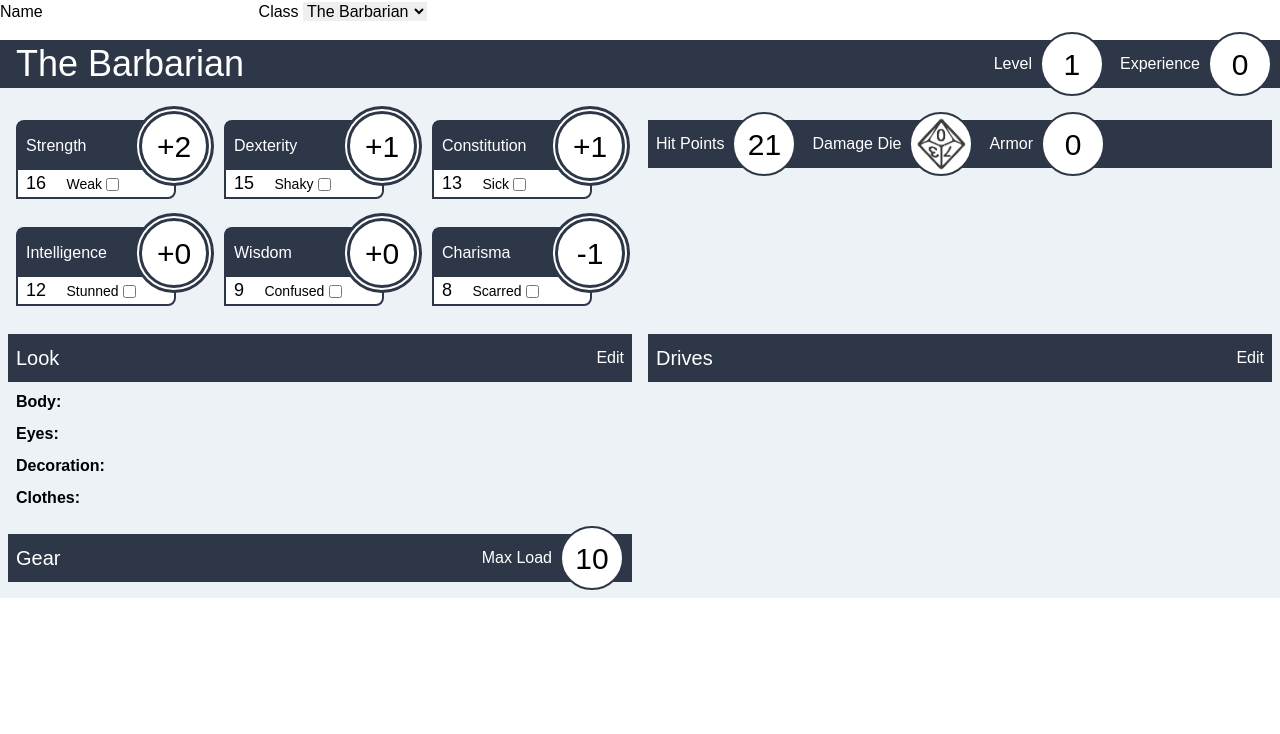
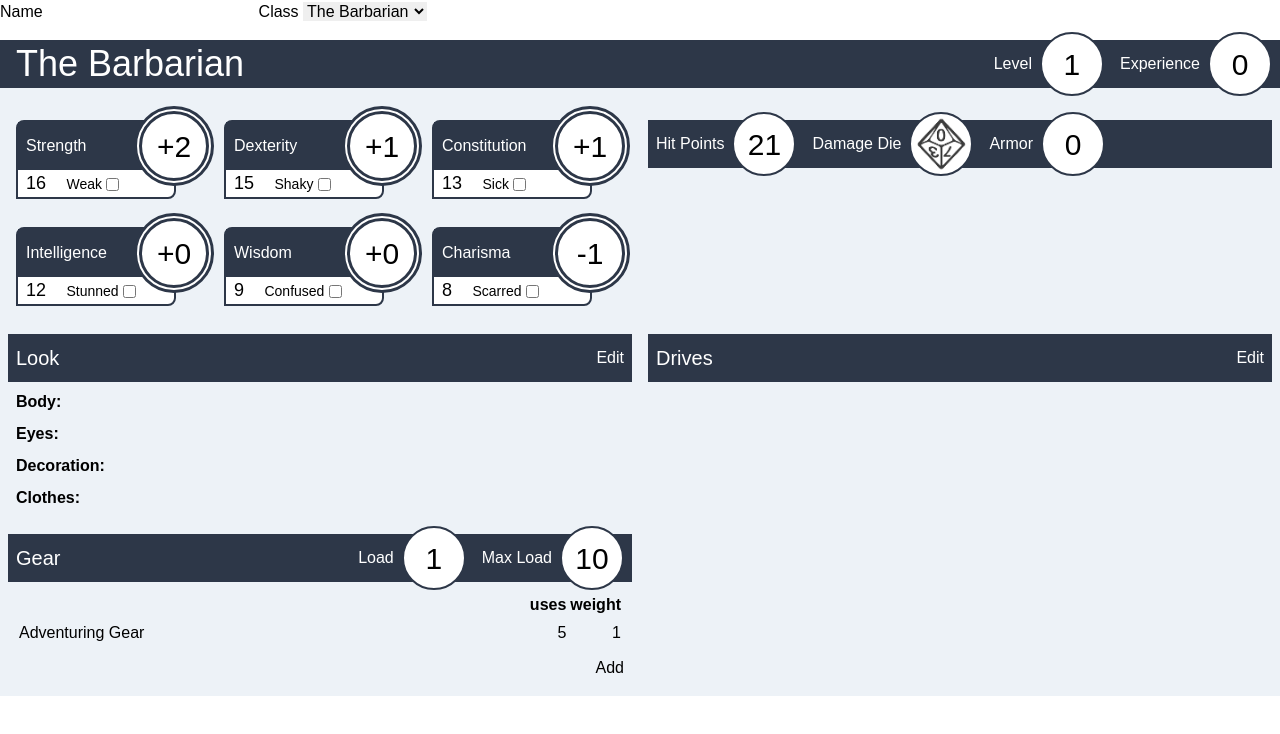
Before and after one commit to robfletcher/dungeon-world-sheets, a Svelte app: page / in a window 1280 px wide. Shown: the top 734 px of the page. Built offline with nearby package versions, Linux system fonts and the light colour scheme; a web font is replaced by a local one.

Commit message:
Modal for adding gear

```diff
--- a/src/App.svelte
+++ b/src/App.svelte
@@ -75,4 +75,17 @@
     z-index: 1;
   }
 
+  section ul,
+  section table,
+  section footer {
+    @apply m-2;
+  }
+
+  li {
+    @apply my-2;
+  }
+
+  main  input {
+    @apply px-1;
+  }
 </style>
--- a/src/Gear.svelte
+++ b/src/Gear.svelte
@@ -1,5 +1,24 @@
 <script>
-  import {character} from "./character";
+  import Modal from './Modal.svelte';
+
+  import {character, InventoryItem} from "./character";
+
+  let showModal = false;
+
+  let addedItemHasUses = false;
+  let addedItem = new InventoryItem();
+  function openAddItem() {
+    addedItem = new InventoryItem();
+    showModal = true;
+  }
+
+  function addItem() {
+    character.update(c => {
+      c.gear.push(addedItem);
+      return c;
+    });
+    showModal = false;
+  }
 </script>
 
 <section id="gear">
@@ -8,12 +27,104 @@
     <h1>Gear</h1>
 
     <section id="load" class="labelled-score">
+      <h1>Load</h1>
+      <div class="value">{$character.load}</div>
+    </section>
+
+    <section id="max-load" class="labelled-score">
       <h1>Max Load</h1>
       <div class="value">{$character.maxLoad}</div>
     </section>
   </header>
+
+  <table>
+    <thead>
+    <tr>
+      <th>&nbsp;</th>
+      <th>uses</th>
+      <th>weight</th>
+    </tr>
+    </thead>
+    <tbody>
+    {#each $character.gear as item}
+      <tr>
+          {#if item.uses !== null}
+            <td>{item.name}</td>
+            <td>{item.uses}</td>
+          {:else}
+            <td colspan="2">{item.name}</td>
+          {/if}
+        <td>{item.weight}</td>
+      </tr>
+    {/each}
+    </tbody>
+  </table>
+
+  <footer>
+    <button type="button" on:click={openAddItem}>Add</button>
+  </footer>
 </section>
 
+{#if showModal}
+  <Modal on:cancel={() => showModal = false} on:ok={addItem}>
+    <h2 slot="header">Add to Gear</h2>
+
+    <fieldset>
+      <label>
+        Item:
+        <input type="text" bind:value={addedItem.name}>
+      </label>
+    </fieldset>
+
+    <fieldset>
+      <label>
+        Has uses?
+        <input type="checkbox" bind:checked={addedItemHasUses}>
+      </label>
+
+      <label>
+        Uses:
+        <input type="range" min="0" max="10" bind:value={addedItem.uses} disabled={!addedItemHasUses}>
+        <span>{addedItem.uses}</span>
+      </label>
+    </fieldset>
+
+    <fieldset>
+      <label>
+        Weight:
+        <input type="range" min="0" max="5" bind:value={addedItem.weight}>
+        <span>{addedItem.weight}</span>
+      </label>
+    </fieldset>
+
+    <fieldset>
+      <label>
+        Armor:
+        <input type="range" min="0" max="5" bind:value={addedItem.armor}>
+        <span>{addedItem.armor}</span>
+      </label>
+    </fieldset>
+  </Modal>
+{/if}
+
 <style>
+  table {
+    @apply table-auto border-separate;
+  }
 
+  td {
+    @apply text-right;
+  }
+
+  td:first-child {
+    @apply text-left;
+  }
+
+  th:first-child, td:first-child {
+    width: 100%;
+  }
+
+  footer {
+    @apply text-right;
+  }
 </style>
--- a/src/Look.svelte
+++ b/src/Look.svelte
@@ -46,14 +46,6 @@
     @apply block;
   }
 
-  ul {
-    @apply m-2;
-  }
-
-  li {
-    @apply my-2;
-  }
-
   label {
     @apply flex;
   }
--- /dev/null
+++ b/src/Modal.svelte
@@ -0,0 +1,84 @@
+<script>
+  import { createEventDispatcher, onDestroy } from 'svelte';
+
+  const dispatch = createEventDispatcher();
+  const ok = () => dispatch('ok');
+  const cancel = () => dispatch('cancel');
+
+  let modal;
+
+  const handle_keydown = e => {
+    if (e.key === 'Escape') {
+      cancel();
+      return;
+    }
+
+    if (e.key === 'Tab') {
+      // trap focus
+      const nodes = modal.querySelectorAll('*');
+      const tabbable = Array.from(nodes).filter(n => n.tabIndex >= 0);
+
+      let index = tabbable.indexOf(document.activeElement);
+      if (index === -1 && e.shiftKey) index = 0;
+
+      index += tabbable.length + (e.shiftKey ? -1 : 1);
+      index %= tabbable.length;
+
+      tabbable[index].focus();
+      e.preventDefault();
+    }
+  };
+
+  const previously_focused = typeof document !== 'undefined' && document.activeElement;
+
+  if (previously_focused) {
+    onDestroy(() => {
+      previously_focused.focus();
+    });
+  }
+</script>
+
+<svelte:window on:keydown={handle_keydown}/>
+
+<div class="modal-background" on:click={cancel}></div>
+
+<div class="modal" role="dialog" aria-modal="true" bind:this={modal}>
+  <slot name="header"></slot>
+  <hr>
+  <slot></slot>
+  <hr>
+
+  <!-- svelte-ignore a11y-autofocus -->
+  <button autofocus on:click={ok}>Ok</button>
+  <button autofocus on:click={cancel}>Cancel</button>
+</div>
+
+<style>
+  .modal-background {
+    position: fixed;
+    top: 0;
+    left: 0;
+    width: 100%;
+    height: 100%;
+    background: rgba(0,0,0,0.3);
+  }
+
+  .modal {
+    position: absolute;
+    left: 50%;
+    top: 50%;
+    width: calc(100vw - 4em);
+    max-width: 32em;
+    max-height: calc(100vh - 4em);
+    overflow: auto;
+    transform: translate(-50%,-50%);
+    padding: 1em;
+    border-radius: 0.2em;
+    background: white;
+    z-index: 2;
+  }
+
+  button {
+    display: block;
+  }
+</style>
--- a/src/character.js
+++ b/src/character.js
@@ -1,4 +1,4 @@
-import {derived, writable} from 'svelte/store';
+import {writable} from 'svelte/store';
 import {playbooks} from "./Playbooks";
 
 class Stat {
@@ -33,6 +33,15 @@ class Stat {
   }
 }
 
+export class InventoryItem {
+  constructor(name, uses, weight, armor) {
+    this.name = name;
+    this.uses = uses || null;
+    this.weight = weight || 0;
+    this.armor = armor || 0;
+  }
+}
+
 class Character {
   constructor(characterClass) {
     this.name = "";
@@ -49,6 +58,9 @@ class Character {
     this.armor = 0;
     this.look = {};
     this.drive = {};
+    this.gear = [
+      new InventoryItem("Adventuring Gear", 5, 1)
+    ];
   }
 
   get playbook() {
@@ -67,6 +79,12 @@ class Character {
     return this.hitPointsMax - this.damage;
   }
 
+  get load() {
+    return this.gear
+      .map(it => it.weight)
+      .reduce((a, b) => a + b, 0);
+  }
+
   get maxLoad() {
     return this.playbook.baseLoad + this.strength.bonus;
   }
@@ -81,7 +99,7 @@ class Character {
 }
 
 let saved = localStorage.getItem("character");
-let recovered = saved == null ?  new Character("The Barbarian") : Character.fromJSON(saved);
+let recovered = saved == null ? new Character("The Barbarian") : Character.fromJSON(saved);
 export const character = writable(recovered);
 
 character.subscribe(c => localStorage.setItem("character", JSON.stringify(c)));
```
